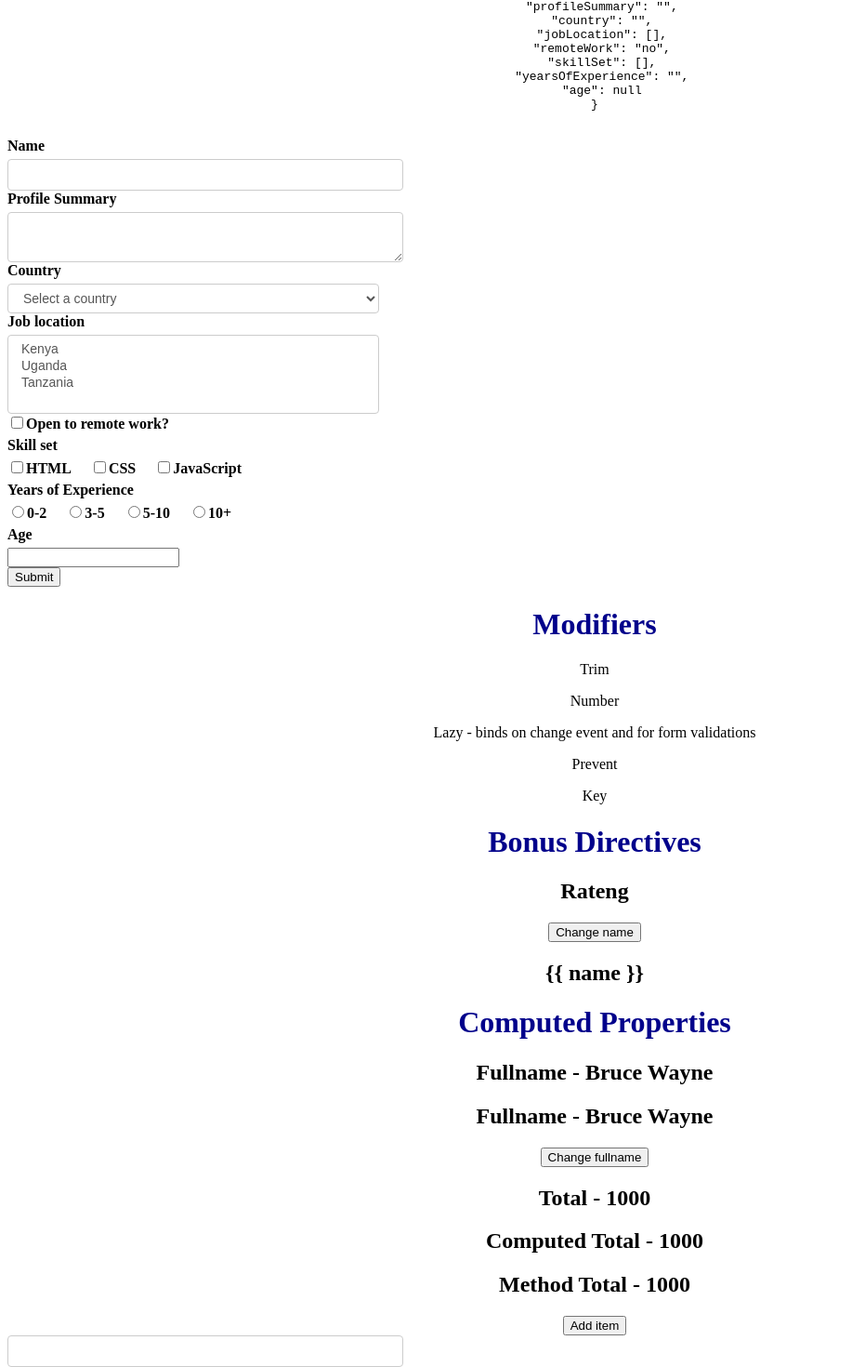
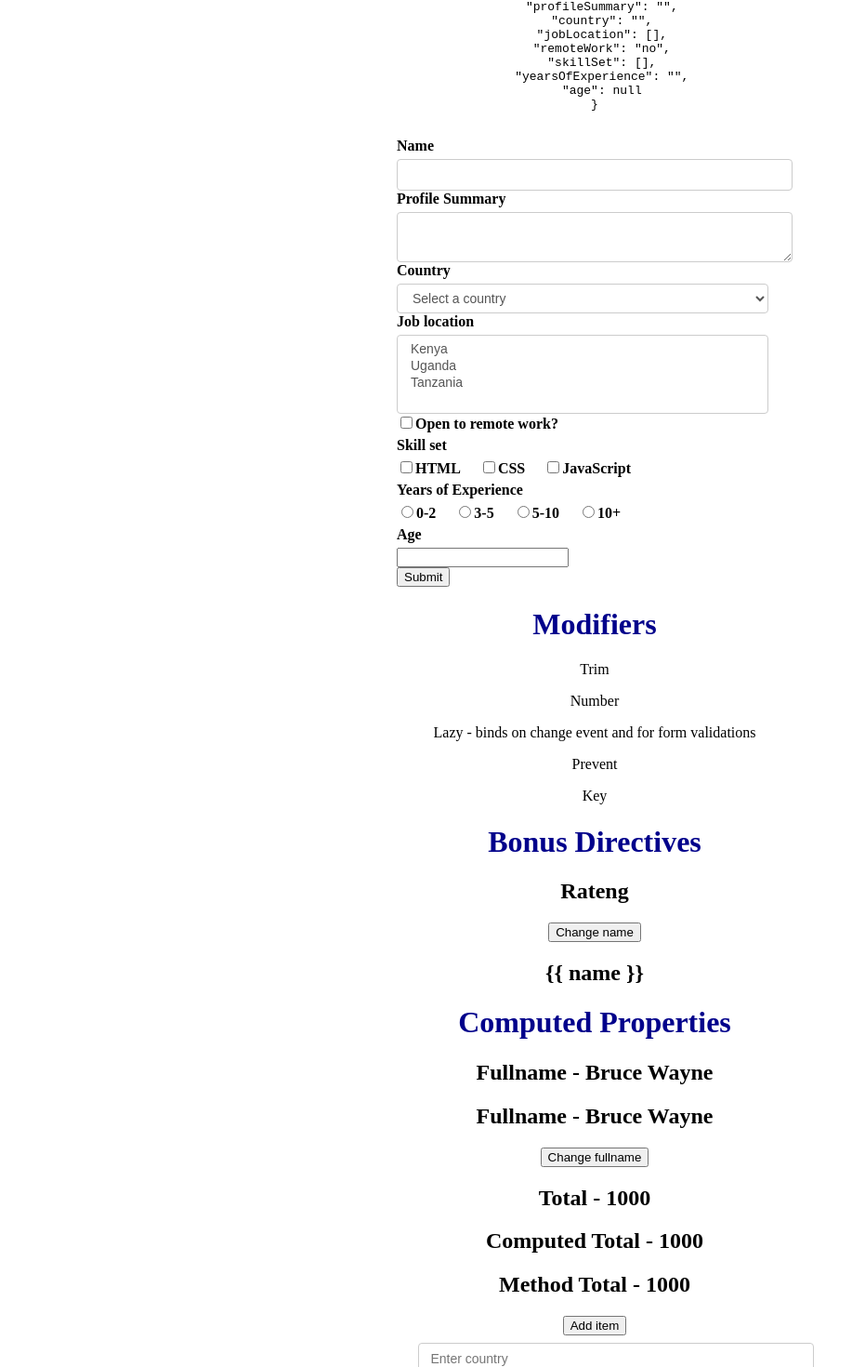
Before and after one commit to PeterOsoo/vue-js, a Vue app: page / in a window 1280 px wide. Shown: the part 3004-4474 px from the top of the page at 93% size, without its empty margins (0-931 px from the left). Built offline with nearby package versions, Linux system fonts and the light colour scheme.

Commit message:
style form

```diff
--- a/src/App.vue
+++ b/src/App.vue
@@ -125,7 +125,8 @@
       {{ JSON.stringify(formValues, null, 2) }}
     </pre>
   </div>
-  <form @submit.prevent="submitForm" class="form-data">
+  <div>
+    <form @submit.prevent="submitForm">
       <div>
         <label for="name">Name</label>
         <input type="text" id="name" v-model.trim.lazy="formValues.name" />
@@ -229,6 +230,7 @@
         <button>Submit</button>
       </div>
     </form>
+  </div>
 
   <!-- Modifiers  -->
   <h1>Modifiers</h1>
@@ -259,8 +261,13 @@
   <button @click="items.push({ id: 4, title: 'Keyboard', price: 50 })">
     Add item
   </button>
-  <div>
-    <input type="text" v-model="country" class="input-country" />
+  <div class="center">
+    <input
+      type="text"
+      v-model="country"
+      class="input-country"
+      placeholder="Enter country"
+    />
   </div>
 
   <!-- conditional list rendering  -->
@@ -282,9 +289,19 @@
   </div>
 
   <h1>Immediate and Deep Watchers</h1>
+  <div class="center">
     <input type="text" v-model="movie" />
-  <input type="text" v-model.lazy="movieInfo.title" placeholder="Movie title" />
-  <input type="text" v-model.lazy="movieInfo.actor" placeholder="Movie actor" />
+    <input
+      type="text"
+      v-model.lazy="movieInfo.title"
+      placeholder="Movie title"
+    />
+    <input
+      type="text"
+      v-model.lazy="movieInfo.actor"
+      placeholder="Movie actor"
+    />
+  </div>
   <button @click="movieList = movieList.concat(['Blacklist'])">
     Add movie
   </button>
@@ -537,7 +554,18 @@ select {
   border-radius: 4px;
 }
 
-.form-data {
-  text-align: start;
+.center {
+  padding: 0.5rem 35%;
+}
+div.form {
+  display: block;
+  text-align: center;
+}
+
+form {
+  display: inline-block;
+  margin-left: auto;
+  margin-right: auto;
+  text-align: left;
 }
 </style>
```
Lines whose indentation alone changed are shown as unchanged.
